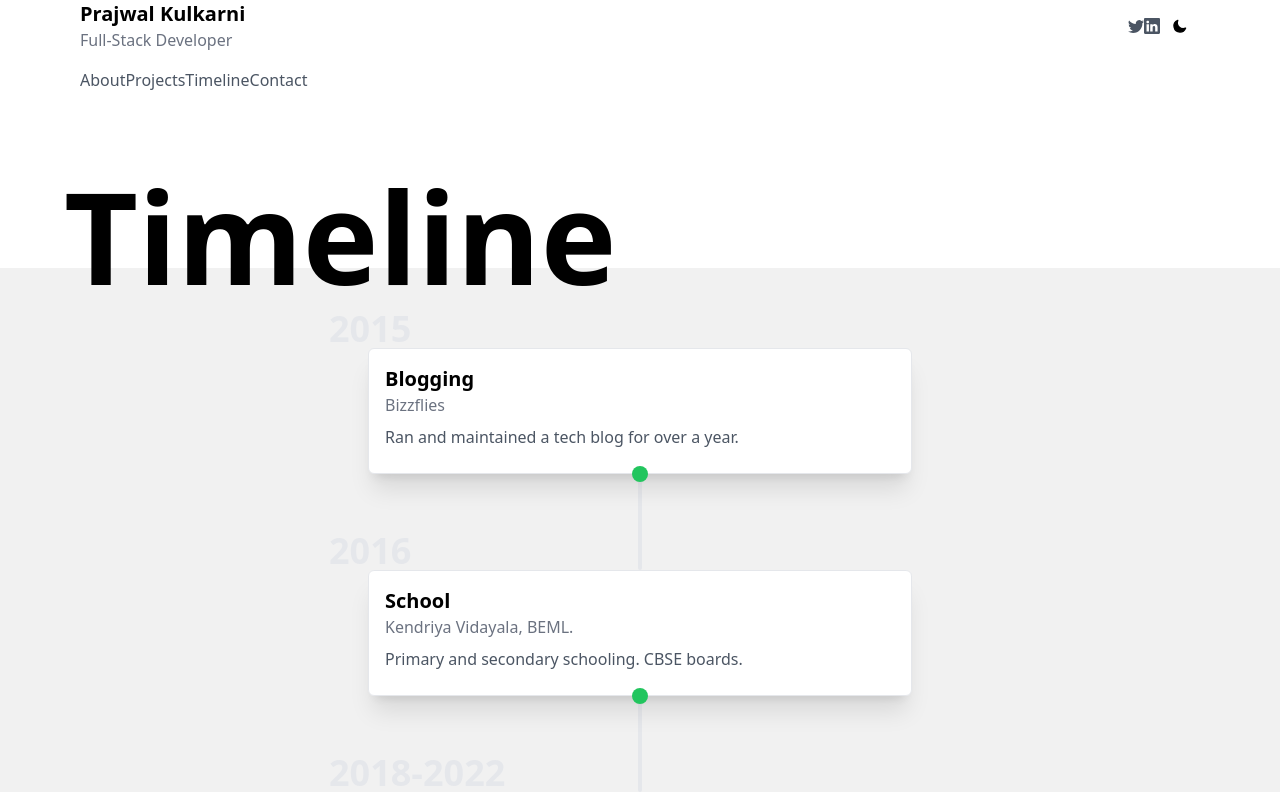
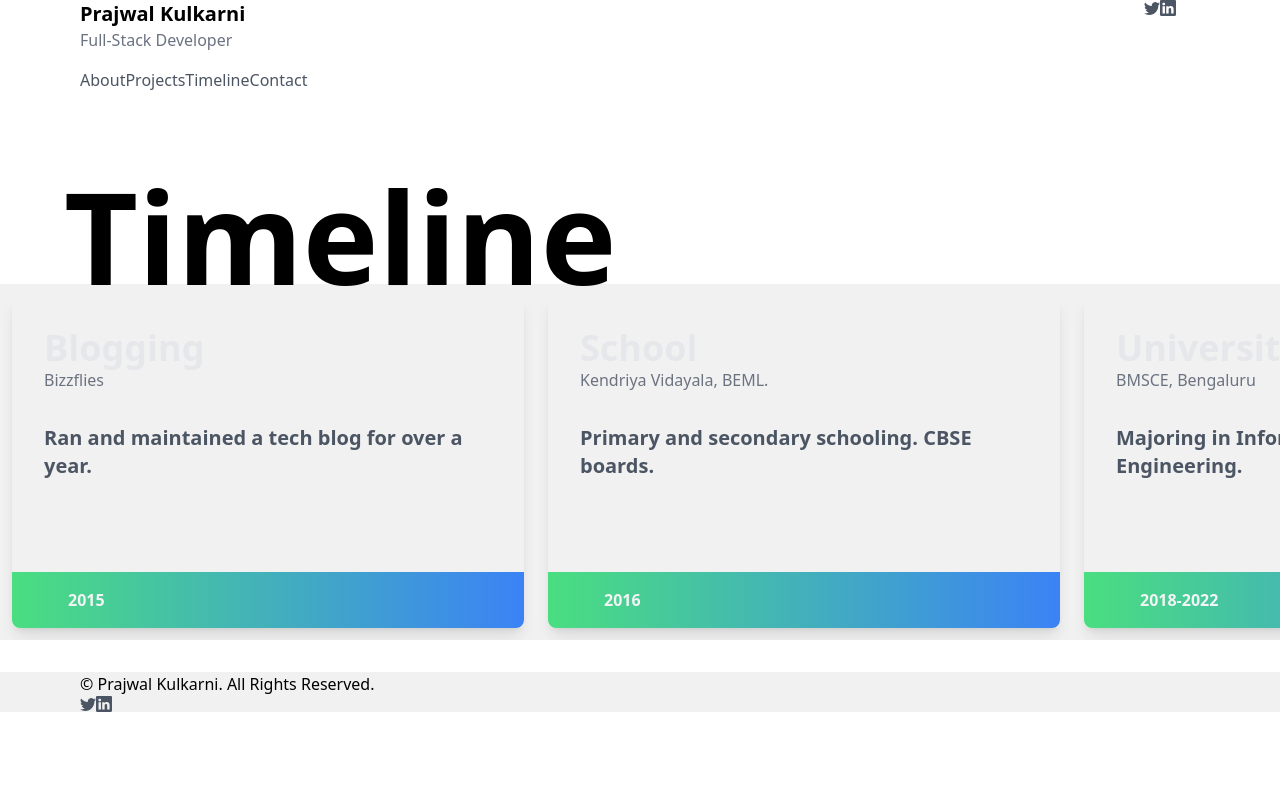
Before and after one commit to prajwalkulkarni/prajwalkulkarni.github.io, a Next.js app: page /timeline in a window 1280 px wide. Shown: the top 792 px of the page. Built offline with nearby package versions, Linux system fonts and the light colour scheme.

Commit message:
Dark mode title

```diff
--- a/components/Timeline.js
+++ b/components/Timeline.js
@@ -1,19 +1,19 @@
 import userData from "../constants/data";
 import React from "react";
-
+import styles from './Timeline.module.css'
 export default function Timeline() {
   return (
-    <section className="bg-white dark:bg-gray-800">
+    <section className="bg-white dark:bg-gray-800 overflow-x-hidden">
       <div className="max-w-6xl mx-auto h-48 bg-white dark:bg-gray-800">
-        <h1 className=" text-5xl md:text-9xl font-bold py-20 text-center md:text-left">
+        <h1 className=" text-5xl md:text-9xl font-bold py-20 text-center md:text-left dark:text-white">
           Timeline
         </h1>
       </div>
-      <div className="bg-[#F1F1F1] dark:bg-gray-900 -mt-4">
-        <div className="grid grid-cols-1 dark:bg-gray-900 max-w-xl mx-auto pt-20">
+      <div className="bg-[#F1F1F1] dark:bg-gray-900 ">
+        <div className={`md:flex w-screen`}>
           {/* Experience card */}
           {userData.experience.map((exp, idx) => (
-            <>
+            <div className={`md:flex flex-none m-3 ${styles.scrollBg}`}>
               <TimelineCard
                 key={idx}
                 title={exp.title}
@@ -21,16 +21,10 @@ export default function Timeline() {
                 year={exp.year}
                 company={exp.company}
                 companyLink={exp.companyLink}
+
               />
-              {idx === userData.experience.length - 1 ? null : (
-                <div className="divider-container flex flex-col items-center -mt-2">
-                  <div className="w-4 h-4 bg-green-500 rounded-full relative z-10">
-                    <div className="w-4 h-4 bg-green-500 rounded-full relative z-10 animate-ping"></div>
-                  </div>
-                  <div className="w-1 h-24 bg-gray-200 dark:bg-gray-500 rounded-full -mt-2"></div>
-                </div>
-              )}
-            </>
+
+            </div>
           ))}
         </div>
       </div>
@@ -39,7 +33,7 @@ export default function Timeline() {
 }
 
 const TimelineCard = ({ title, desc, year, company, companyLink }) => {
-  return (
+  {/*return (
     <div className="relative experience-card border p-4 rounded-md shadow-xl bg-white dark:bg-gray-800 z-10 mx-4">
       <h1 className="absolute -top-10 md:-left-10 md:-top-10 text-4xl text-gray-200 font-bold dark:text-gray-800">
         {year}
@@ -50,5 +44,35 @@ const TimelineCard = ({ title, desc, year, company, companyLink }) => {
       </a>
       <p className="text-gray-600 dark:text-gray-400 my-2">{desc}</p>
     </div>
-  );
+  );*/}
+  return (
+    <div
+      className={`md:card-container flex flex-col justify-between shadow-lg max-w-lg min-w-lg rounded-b-md rounded-t-md `}>
+      <div className="top-text p-8">
+        <div className="icon-quotes">
+          <h1 className="text-4xl text-gray-200 font-bold dark:text-gray-800">
+            {title}
+          </h1>
+          <a href={companyLink} target="_blank" className="text-gray-500">
+            {company}
+          </a>
+        </div>
+        <div className="container-text max-w-lg">
+          <p className="font-semibold text-gray-600 dark:text-gray-400 text-xl py-8">
+            {desc}
+          </p>
+        </div>
+      </div>
+      <div className="footer-container flex flex-row flex-nowrap justify-between min-w-lg max-w-lg bg-gradient-to-r from-green-400 to-blue-500 py-4 px-8 rounded-b-lg">
+        <div className="avatar-container">
+          <div className="footer-img flex flex-row flex-nowrap">
+
+            <div className="footer-text flex flex-col flex-nowrap">
+              <p className="text-gray-100 font-bold ml-6">{year}</p>
+            </div>
+          </div>
+        </div>
+      </div>
+    </div>
+  )
 };
```
